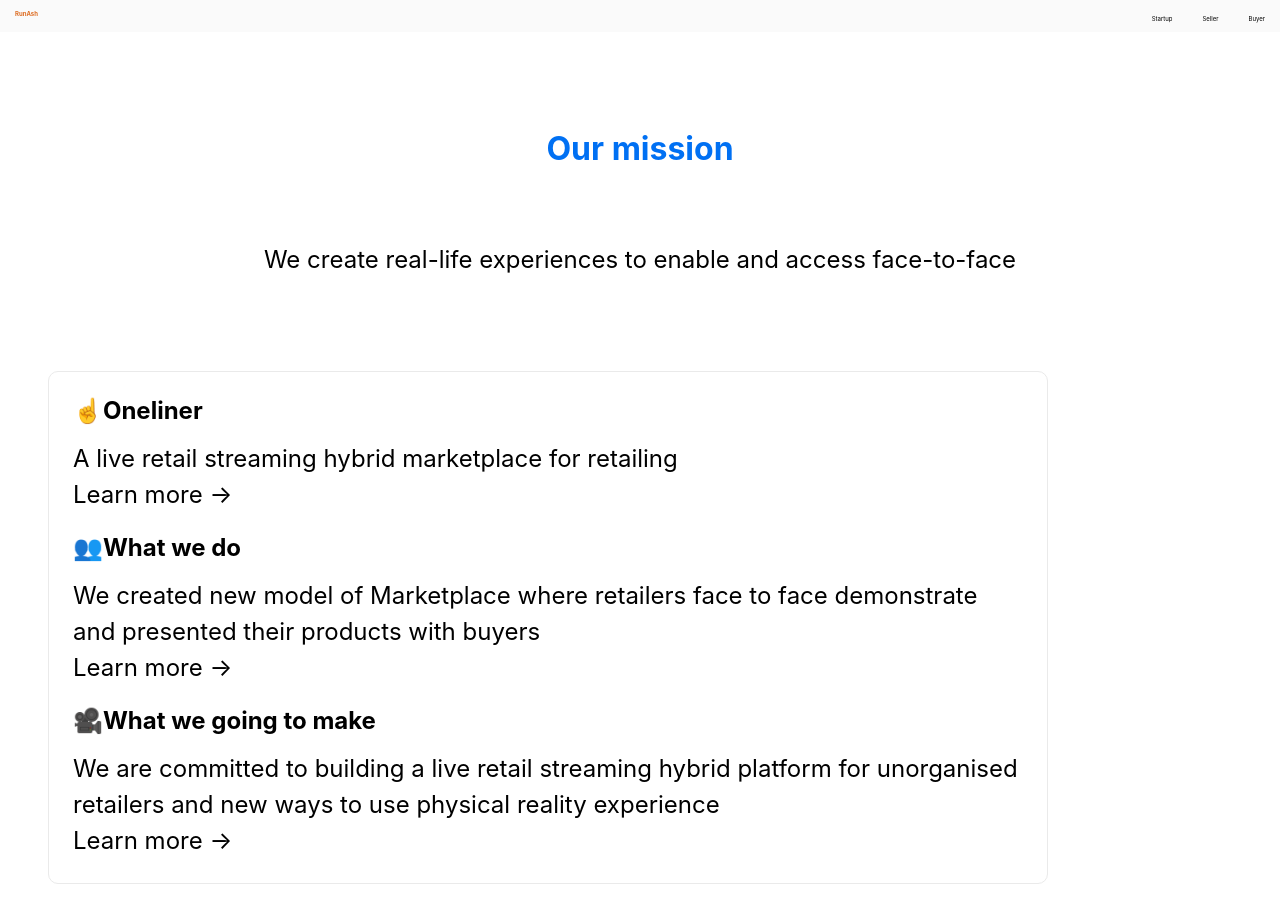
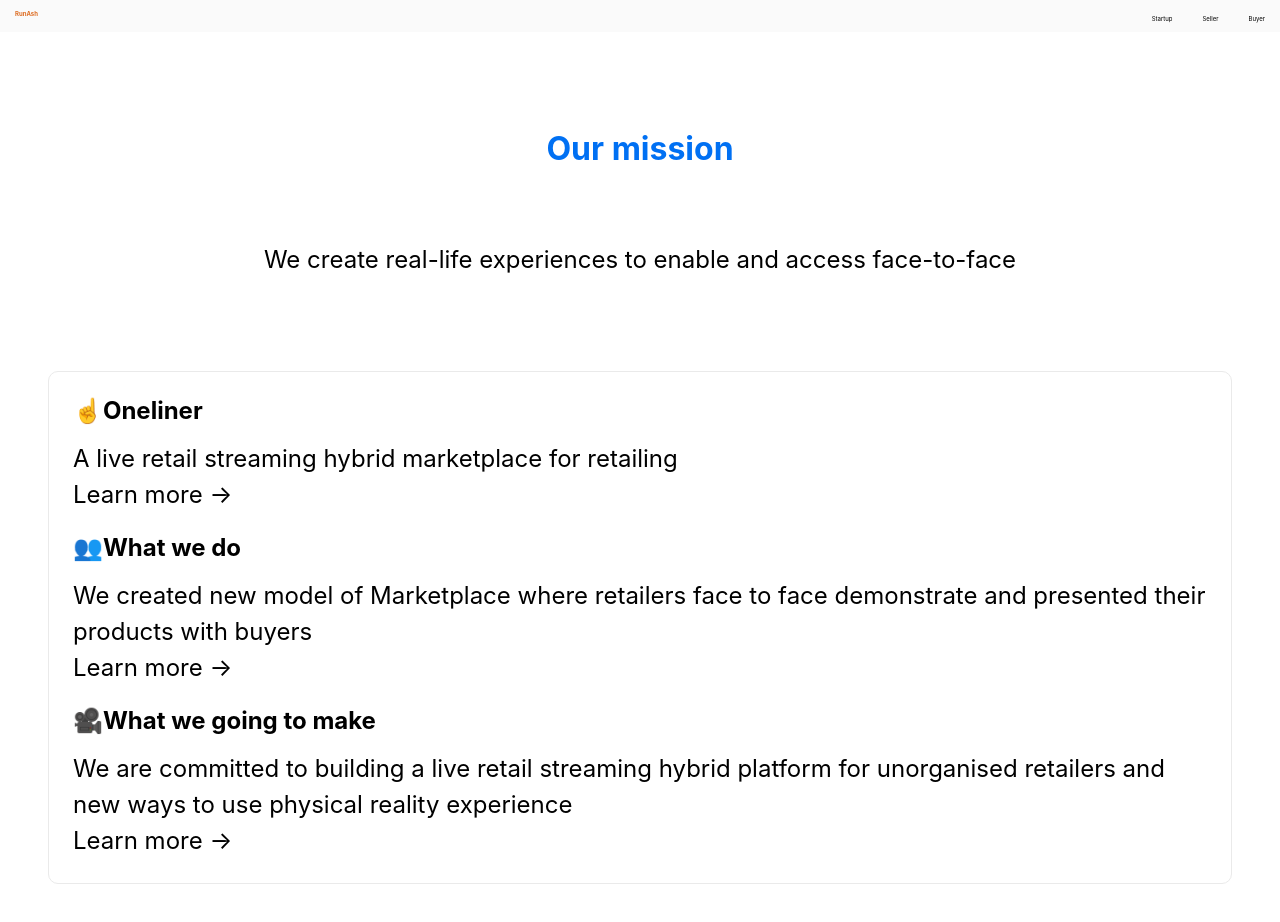
Before and after one commit to rammurmu/next, a Next.js app: page /about in a window 1280 px wide. Shown: the top 922 px of the page. Built offline with nearby package versions, Linux system fonts and the light colour scheme.

Commit message:
Update About.module.css

```diff
--- a/styles/About.module.css
+++ b/styles/About.module.css
@@ -85,8 +85,8 @@
   border: 1px solid #eaeaea;
   border-radius: 10px;
   transition: color 0.15s ease, border-color 0.15s ease;
-  max-width: 1000px;
-  border-divider: 1px solid #eaeaea;
+  max-width: 1200px;
+
 }
 
 .card:hover,
@@ -120,6 +120,5 @@
 
 .main {
   text-align: left;
-  border-down: 1px solid #eaeaea;
  }
 }
```
